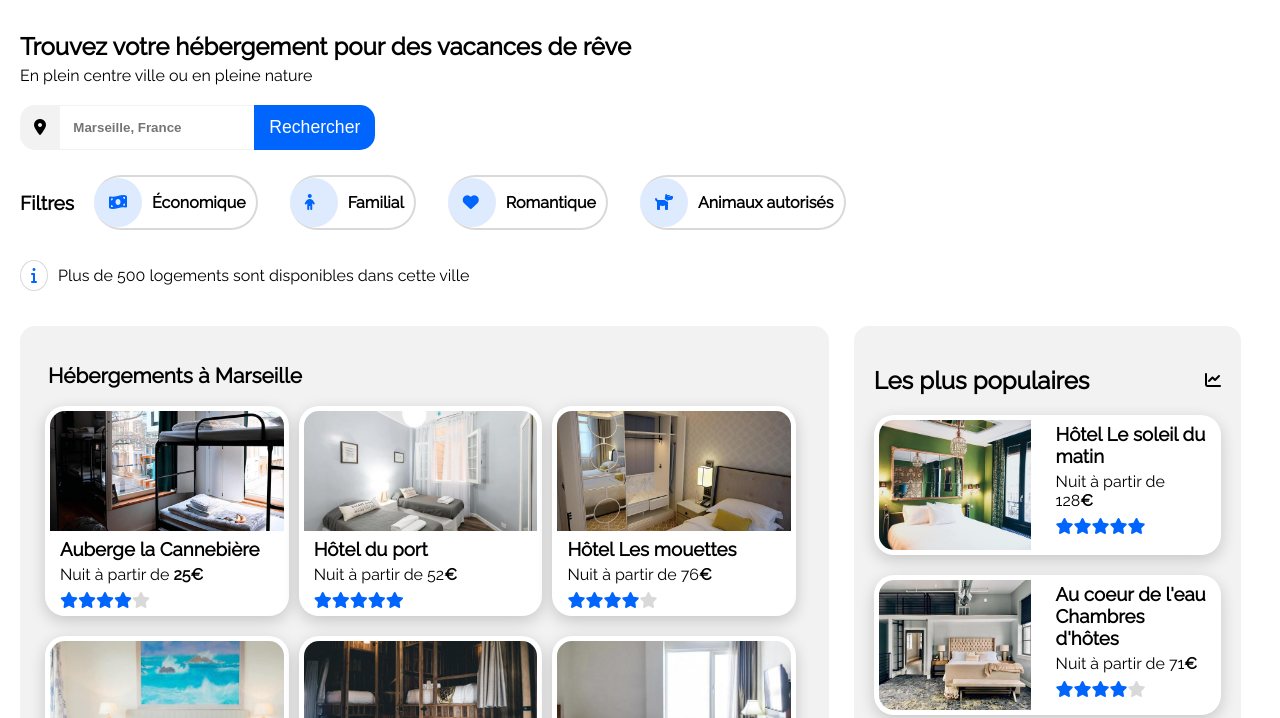
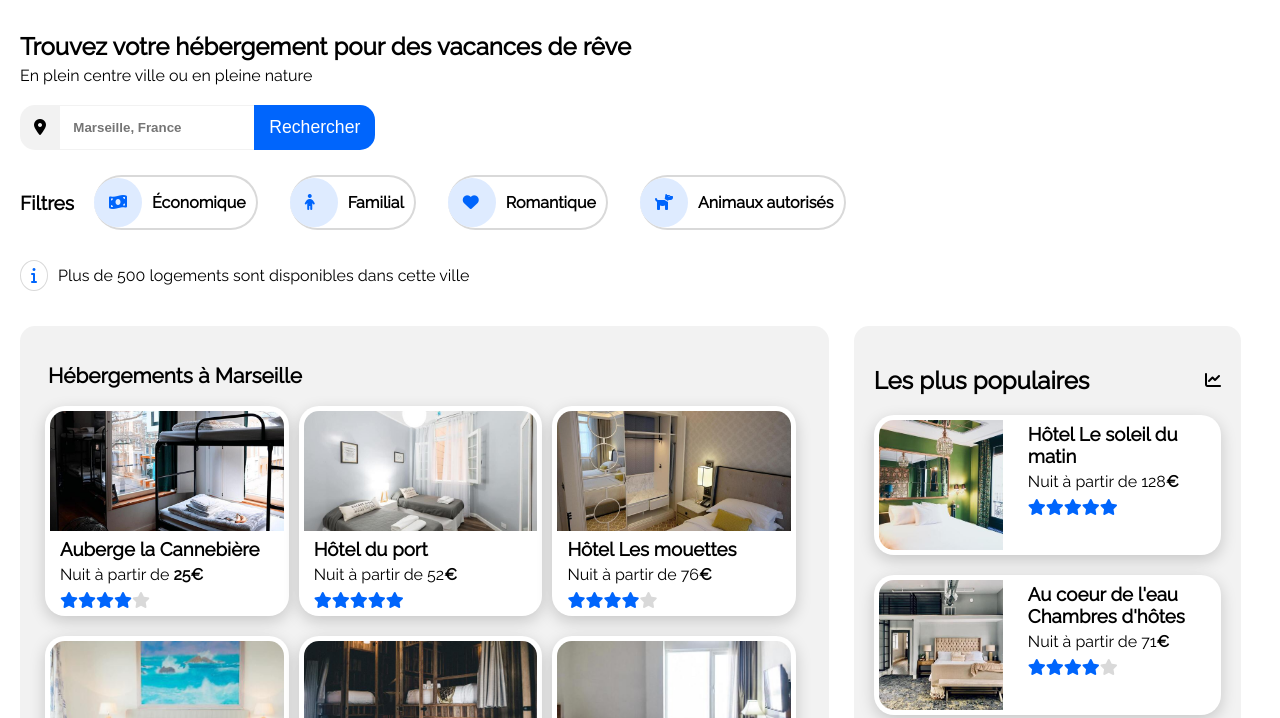
Before and after one commit to Kagjae/KaryneAlexandre_2_12042021, a plain HTML site: page index.html in a window 1280 px wide. Shown: the part 82-800 px from the top of the page. Drawn offline with Linux system fonts and the light colour scheme.

Commit message:
modifications

```diff
--- a/style.css
+++ b/style.css
@@ -1,3 +1,12 @@
+:root {
+    box-sizing: border-box;
+}
+
+::before,
+*::after {
+    box-sizing: inherit;
+}
+
 body {
     font-family: "Raleway", sans-serif;
     margin: 0;
@@ -319,7 +328,7 @@ input {
 .populaires_section img {
     background-color: white;
     border-radius: 15px 0px 0px 15px;
-    width: 45%;
+    width: 124px;
     object-fit: cover;
 }
 
```
